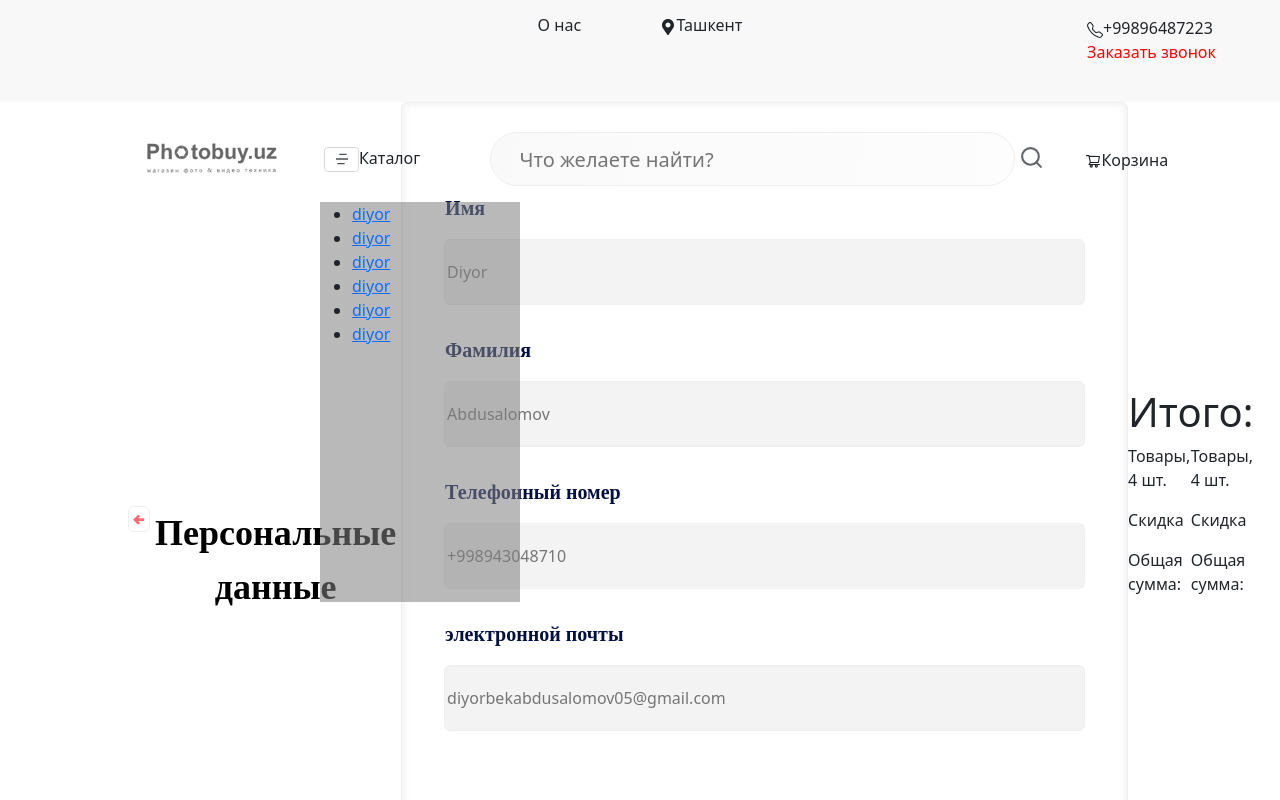
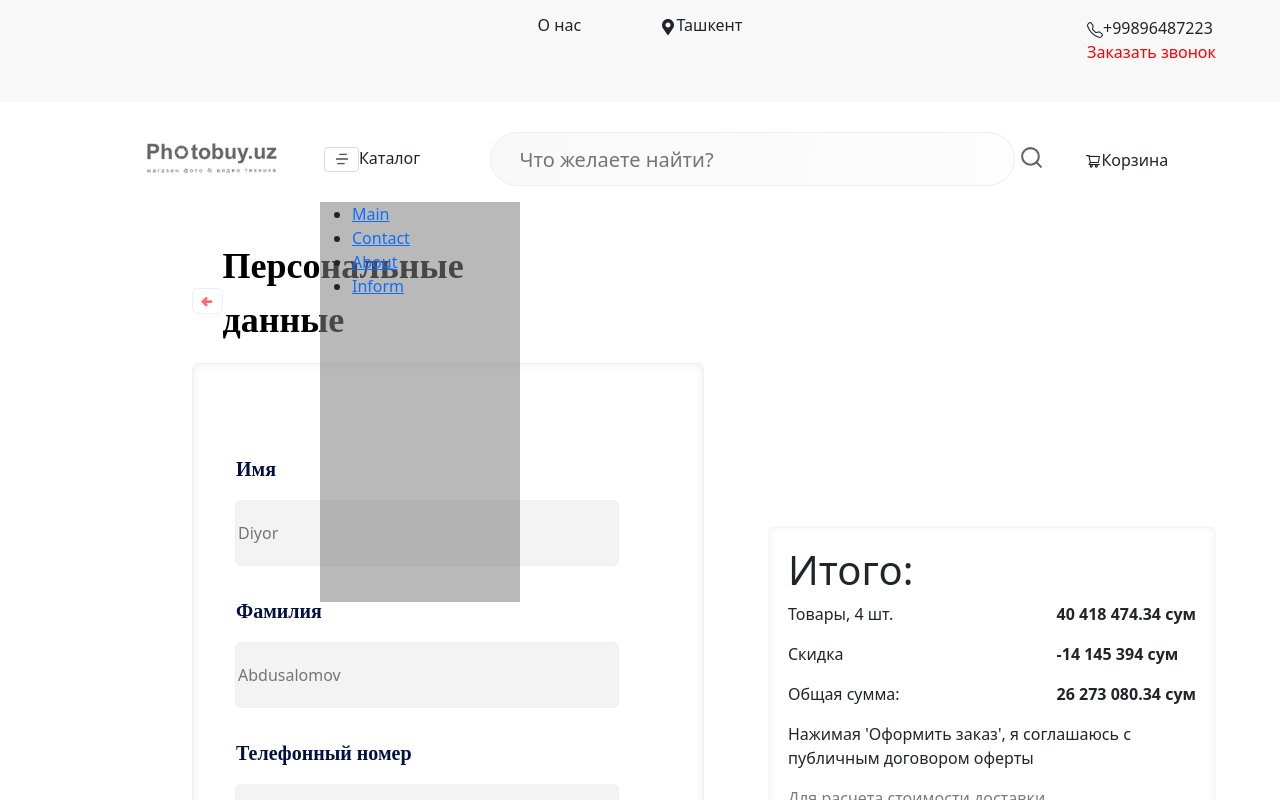
Before and after one commit to Abbasiteen/shopping, a React (Create React App) app: page /Inform in a window 1280 px wide. Both pictures are taken after a click on the element "Каталог". Shown: the top 800 px of the page. Built offline with nearby package versions, Linux system fonts and the light colour scheme.

Commit message:
dwafe
aefaf

```diff
--- a/src/App.js
+++ b/src/App.js
@@ -6,17 +6,21 @@ import Footer from './pages/js/Footer'
 import About from './pages/js/About'
 import Contact from './pages/js/Contact'
 import Inform from './pages/js/Inform'
+import Home from './pages/js/Home'
+import { BrowserRouter as Router, Routes, Route} from 'react-router-dom'
 export default class App extends Component {
   render() {
     return (
       <div>
-        <Navbar/>
-        {/* <Contact/> */}
-        {/* <About/> */}
-        <Inform/>
-        {/* <Dashboard/>  */}
-        <Footer/>
-        {/* <Error/> */}
+           <Navbar/>
+        <Router>
+            <Routes>
+              <Route exact path='/' element={<Dashboard/>}></Route>
+              <Route exact path='/Contact' element={<Contact/>}></Route>
+              <Route exact path='/About' element={<About/>}></Route>
+              <Route exact path='/Inform' element={<Inform/>}></Route>
+            </Routes>
+        </Router>
       </div>
     )
   }
--- a/src/pages/css/Dashboard.css
+++ b/src/pages/css/Dashboard.css
@@ -54,12 +54,9 @@
     margin: 27px;
 }
 .amounts{
-    width: 92px;
-    height: 30px;
+    width: 92px !important;
+    height: 30px !important;
     border-radius: 80px;
-}
-.css-1s2u09g-control{
-    border-radius: 50px !important;
 }
 .btnn{
     border: none;
--- a/src/pages/css/Inform.css
+++ b/src/pages/css/Inform.css
@@ -1,14 +1,11 @@
 .inform{
-    width: 80vw;
-    display: flex;
-    align-items: center;
-    justify-content: space-between;
+    width: 70vw;
     margin: 0 auto;
 }
 .inform_title{
-    width: 25vw;
+    width: 30vw;
     display: flex;
-    text-align: center;
+    align-items: center;
     justify-content: space-between;
     margin-top: 137px;
 }
@@ -29,8 +26,14 @@
     align-items: center;
     justify-content: center;
 }
+.inform_main{
+    width: 80vw;
+    display: flex;
+    align-items: center;
+    justify-content: space-between;
+}
 .form{
-    width: 727px;
+    width: 40vw;
     height: 795px;
     background: #FFFFFF;
     border: 1px solid #EFEFEF;
@@ -55,7 +58,7 @@
 
 }
 input{
-    width: 641px;
+    width: 30vw;
     height: 66px;
     /* padding-left: 43px; */
     /* left: 362px; */
@@ -67,19 +70,31 @@ input{
 
 }
 .form_btn{
-    width: 641px;
+    width: 30vw;
     height: 66px;
     background: #359740;
     color: #fff;
     border: 1px solid #EFEFEF;
     border-radius: 6px;
     margin: 75px 42px;
+
 }
 .inform_card{
+    width: 35vw;
+    height: 470px;
+    background: #FFFFFF;
+    box-shadow: inset 0px 0px 10px rgba(0, 0, 0, 0.08);
+    border-radius: 6px;
+    padding: 20px;
 
 }
 .card_texts{
     display: flex;
     align-items: center;
     justify-content: space-between;
+}.card_2{
+    font-weight: bold;
 }
+.card_end2{
+    color: #00000084;
+}
--- /dev/null
+++ b/src/pages/js/Home.js
@@ -0,0 +1,23 @@
+import React, { Component } from 'react'
+import Dashboard from './Dashboard'
+import Error from './Error'
+import Navbar from './Navbar'
+import Footer from './Footer'
+import About from './About'
+import Contact from './Contact'
+import Inform from './Inform'
+export default class App extends Component {
+  render() {
+    return (
+      <div>
+        <Navbar/>
+        <Contact/>
+        <About/>
+        <Inform/>
+        <Dashboard/>
+        <Footer/>
+        <Error/>
+      </div>
+    )
+  }
+}
--- a/src/pages/js/Inform.js
+++ b/src/pages/js/Inform.js
@@ -10,26 +10,27 @@ export default class Footer extends Component {
                 <span className='TiArrowLeftThick'><TiArrowLeftThick/></span>
                 <p className='inform_t'>Персональные данные</p>
             </div>
-            <div className='form'>
-                <div className='name'>
+            <div className='inform_main'>
+                <div className='form'>
+                    <div className='name'>
                     <p className='form_name'>Имя</p>
                     <input placeholder='Diyor' />
-                </div>
+                    </div>
                 <div className='lastname'>
                     <p className='form_lastname'>Фамилия</p>
                     <input placeholder='Abdusalomov' />
                 </div>
                 <div className='num'>
                     <p className='form_num'>Телефонный номер</p>
-                    <input placeholder='+998943048710' />
+                    <input type={'number'} placeholder='+998943048710' />
                 </div>
                 <div className='mail'>
                     <p className='form_email'>электронной почты</p>
-                    <input placeholder='diyorbekabdusalomov05@gmail.com' />
+                    <input type={'email'} placeholder='diyorbekabdusalomov05@gmail.com' />
                 </div>
                 <button className='form_btn'>Отправить</button>
-            </div>
-            <div className='inform_card'>
+                </div>
+                <div className='inform_card'>
                 <h1 className='card_t'>Итого:</h1>
                 <div className='card_texts'>
                 <div className='card_1'>
@@ -38,13 +39,20 @@ export default class Footer extends Component {
                     <p>Общая сумма:</p>
                 </div>
                 <div className='card_2'>
-                    <p>Товары, 4 шт.</p>
-                    <p>Скидка</p>
-                    <p>Общая сумма:</p>
+                    <p>40 418 474.34 сум</p>
+                    <p>-14 145 394 сум</p>
+                    <p>26 273 080.34 сум</p>
+                </div>
+                </div>
+                <div className='card_end1'>
+                    <p>Нажимая 'Оформить заказ', я соглашаюсь с публичным договором оферты</p>
+                </div>
+                <div className='card_end2'><p>Для расчета стоимости доставки крупногабаритного товара весом более 5 кг обращайтесь к оператору Call-центра*
+* Может взыматься дополнительная плата за доставку в труднодоступные места, (например крупногабаритная техника, которую нужно доставить в дома, с неработающим лифтом)
+** При необходимости</p>
                 </div>
                 </div>
             </div>
-
         </div>
       </div>
     )}
--- a/src/pages/js/Navbar.js
+++ b/src/pages/js/Navbar.js
@@ -67,12 +67,10 @@ export default class Navbar extends Component {
 
       <div className='modal1'>
          <ul>
-          <li><a href='#!'>diyor</a></li>
-          <li><a href='#!'>diyor</a></li>
-          <li><a href='#!'>diyor</a></li>
-          <li><a href='#!'>diyor</a></li>
-          <li><a href='#!'>diyor</a></li>
-          <li><a href='#!'>diyor</a></li>
+          <li><a href='/'>Main</a></li>
+          <li><a href='/Contact'>Contact</a></li>
+          <li><a href='/About'>About</a></li>
+          <li><a href='/Inform'>Inform</a></li>
          </ul>
       </div>
 
```
